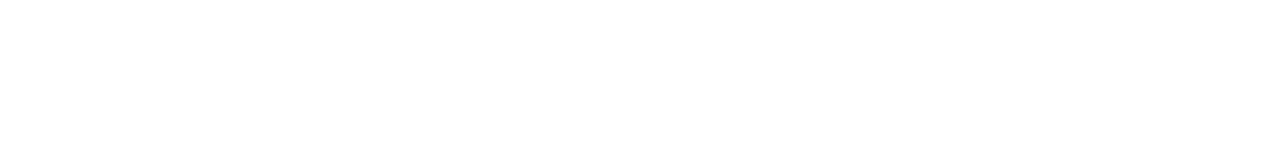
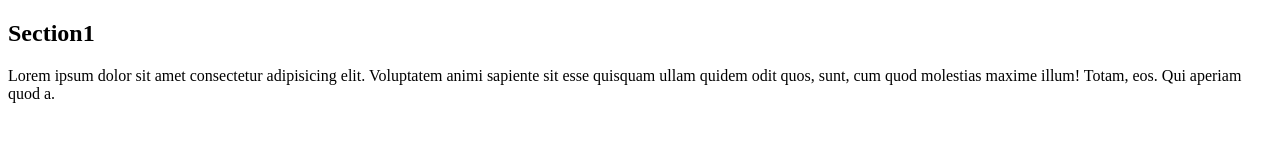
Before and after one commit to AdamSzumski/css-flexbox, a plain HTML site: page git-course-2/index.html in a window 1280 px wide. Drawn offline with Linux system fonts and the light colour scheme.

Commit message:
Section 1 added to index.html

```diff
--- a/git-course-2/index.html
+++ b/git-course-2/index.html
@@ -6,6 +6,9 @@
     <title>iSA GIT Course</title>
 </head>
 <body>
-
+    <section>
+    <h1>Section1</h1>
+    <p>Lorem ipsum dolor sit amet consectetur adipisicing elit. Voluptatem animi sapiente sit esse quisquam ullam quidem odit quos, sunt, cum quod molestias maxime illum! Totam, eos. Qui aperiam quod a.</p>
+    <section>
 </body>
 </html>
```
